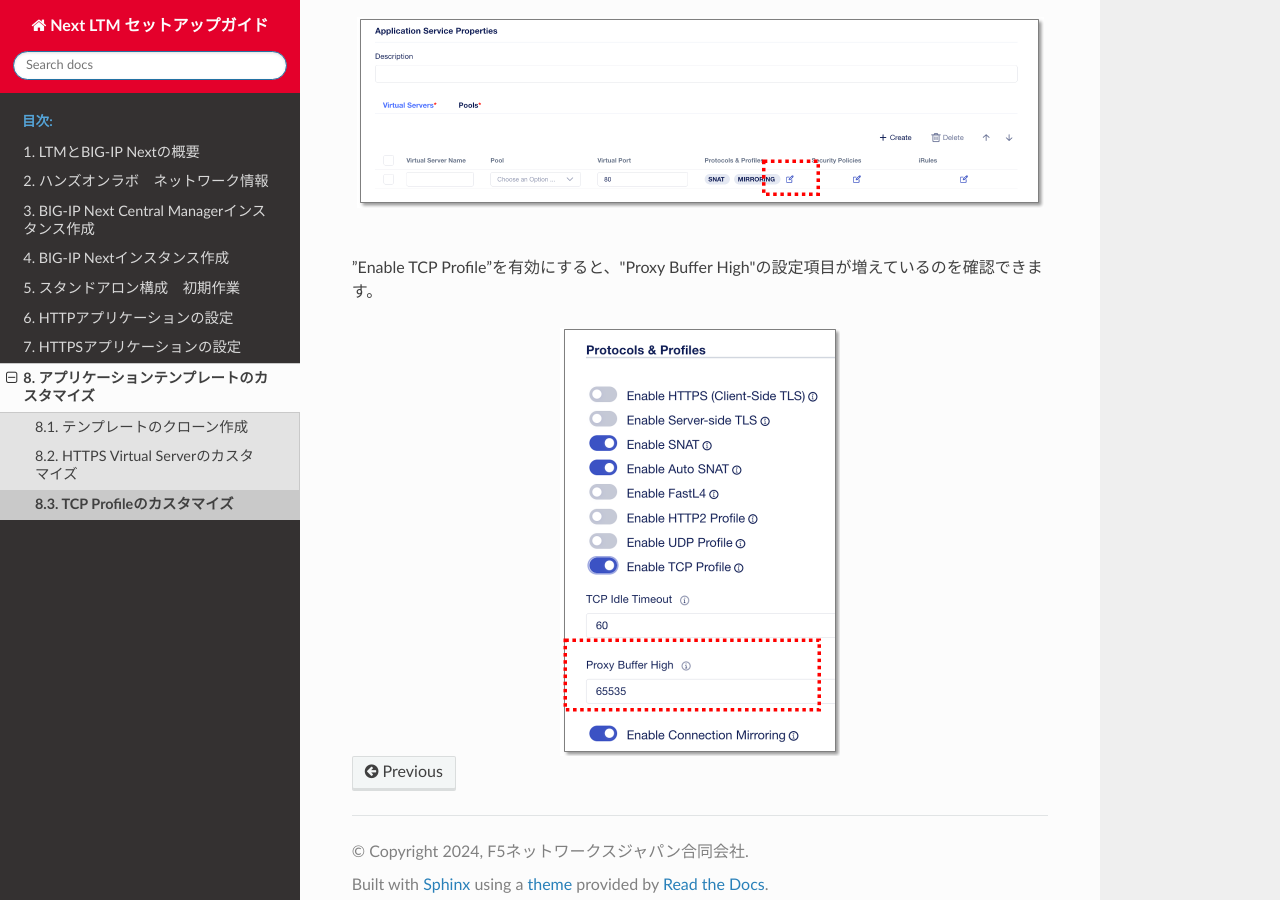
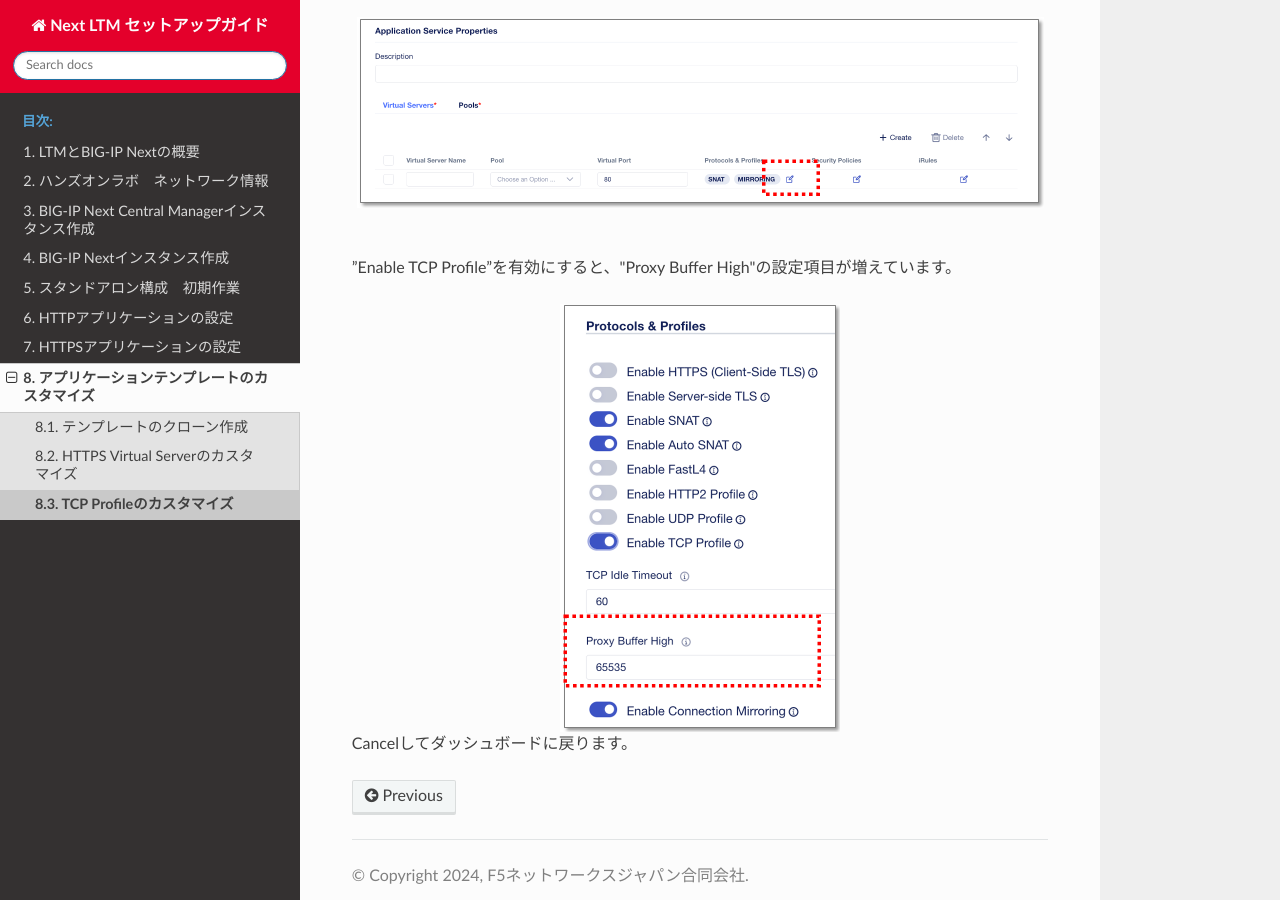
Before and after one commit to BeF5/f5j-easy-setup-next-ltm, a Sphinx documentation site: the page built from docs/content08/module03/module03.rst, in a window 1280 px wide and 900 px high, scrolled down 4643 px. Built offline with Sphinx 7.4.7 and the Read the Docs theme 2.0.0, drawn with Linux system fonts in a browser that asks for light colours.

Commit message:
Update module03.rst

```diff
--- a/docs/content08/module03/module03.rst
+++ b/docs/content08/module03/module03.rst
@@ -113,8 +113,11 @@ Template Body変更・Save後に、変更内容がテンプレートに反映さ
    :align: center
 
 |
-”Enable TCP Profile”を有効にすると、"Proxy Buffer High"の設定項目が増えているのを確認できます。
+”Enable TCP Profile”を有効にすると、"Proxy Buffer High"の設定項目が増えています。
 
 .. figure:: images/c8-m3-11.png
    :scale: 50%
    :align: center
+
+
+Cancelしてダッシュボードに戻ります。
```
